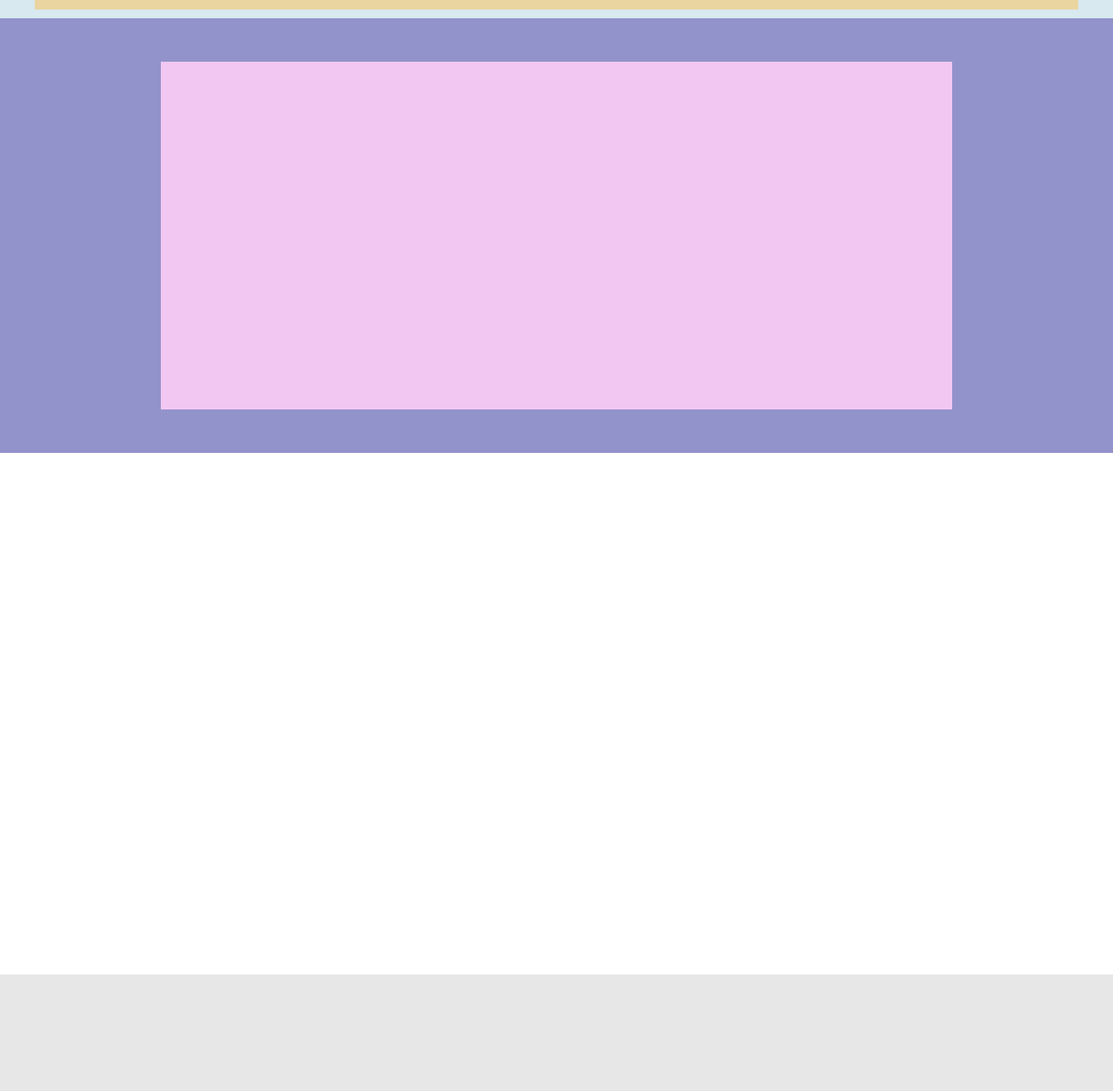
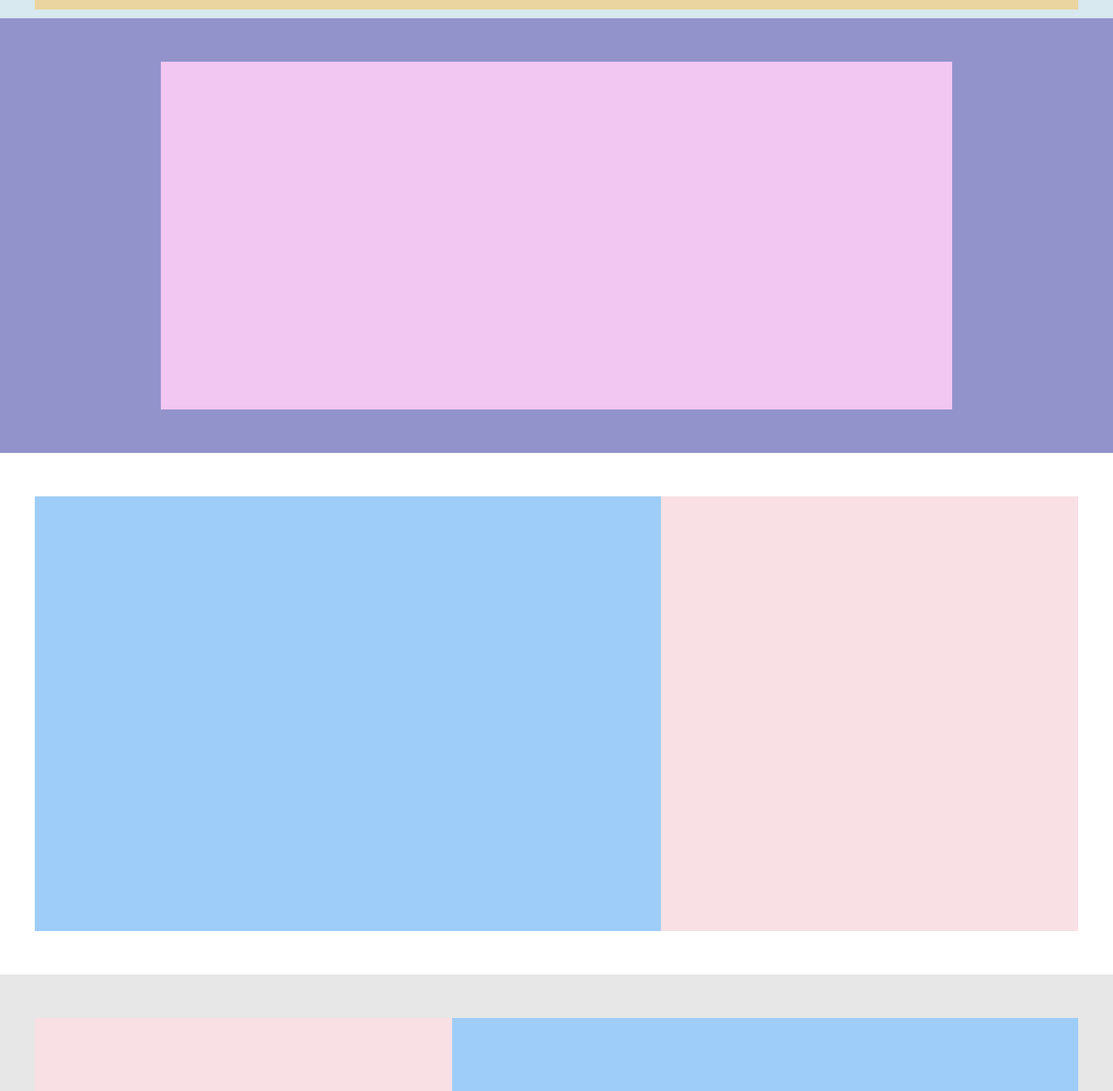
Before and after one commit to spellcry/htmlcss-struttura-discord, a plain HTML site: page index.html in a window 1280 px wide. Shown: the part 45-1300 px from the top of the page at 87% size. Drawn offline with Linux system fonts and the light colour scheme.

Commit message:
css selector fix

```diff
--- a/css/style.css
+++ b/css/style.css
@@ -92,7 +92,7 @@
 }
 
 /* Card 60% 40% debug */
-.debug .card .container {
+.debug .card .row {
     height: 500px;
 }
 
```
